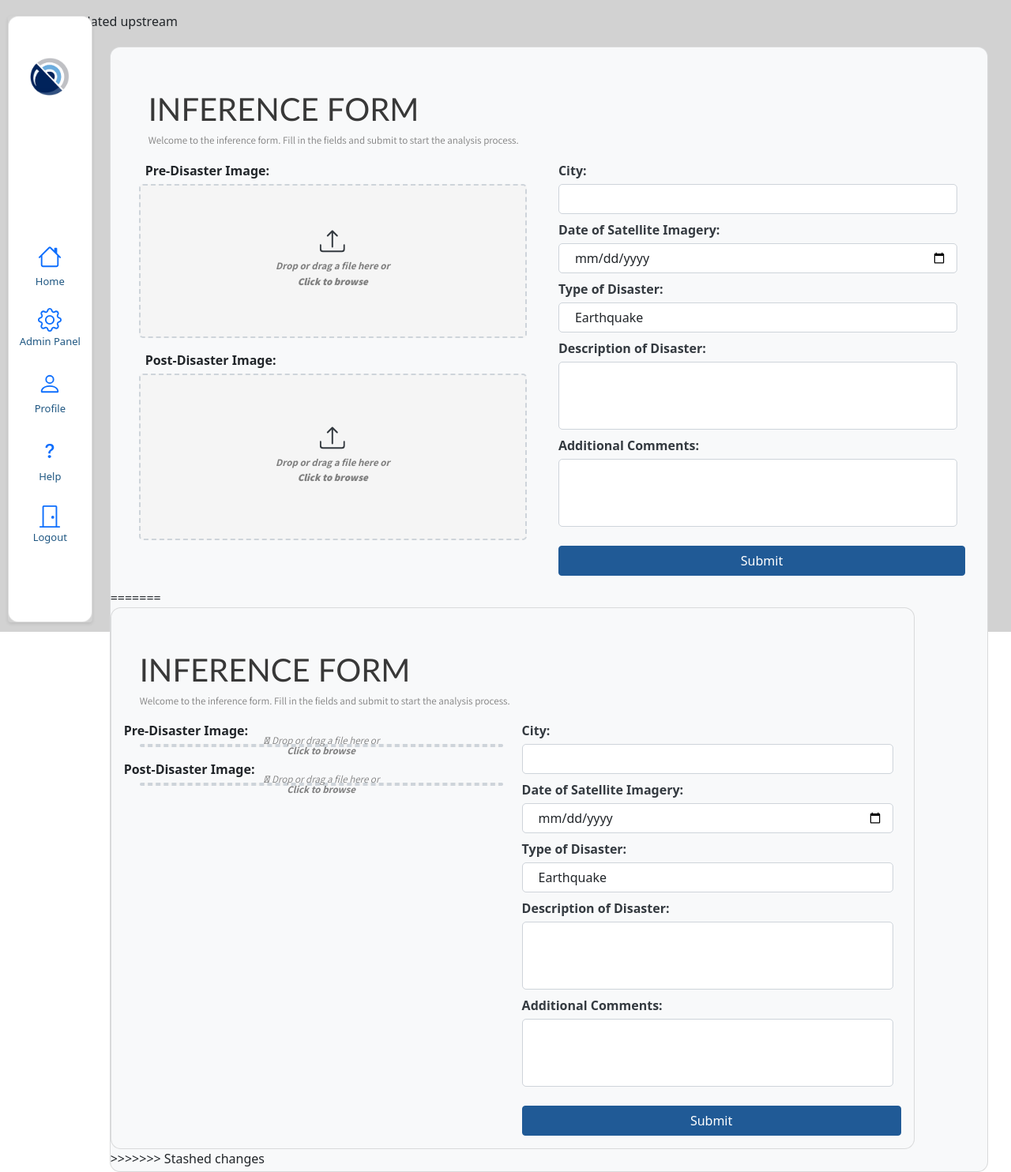
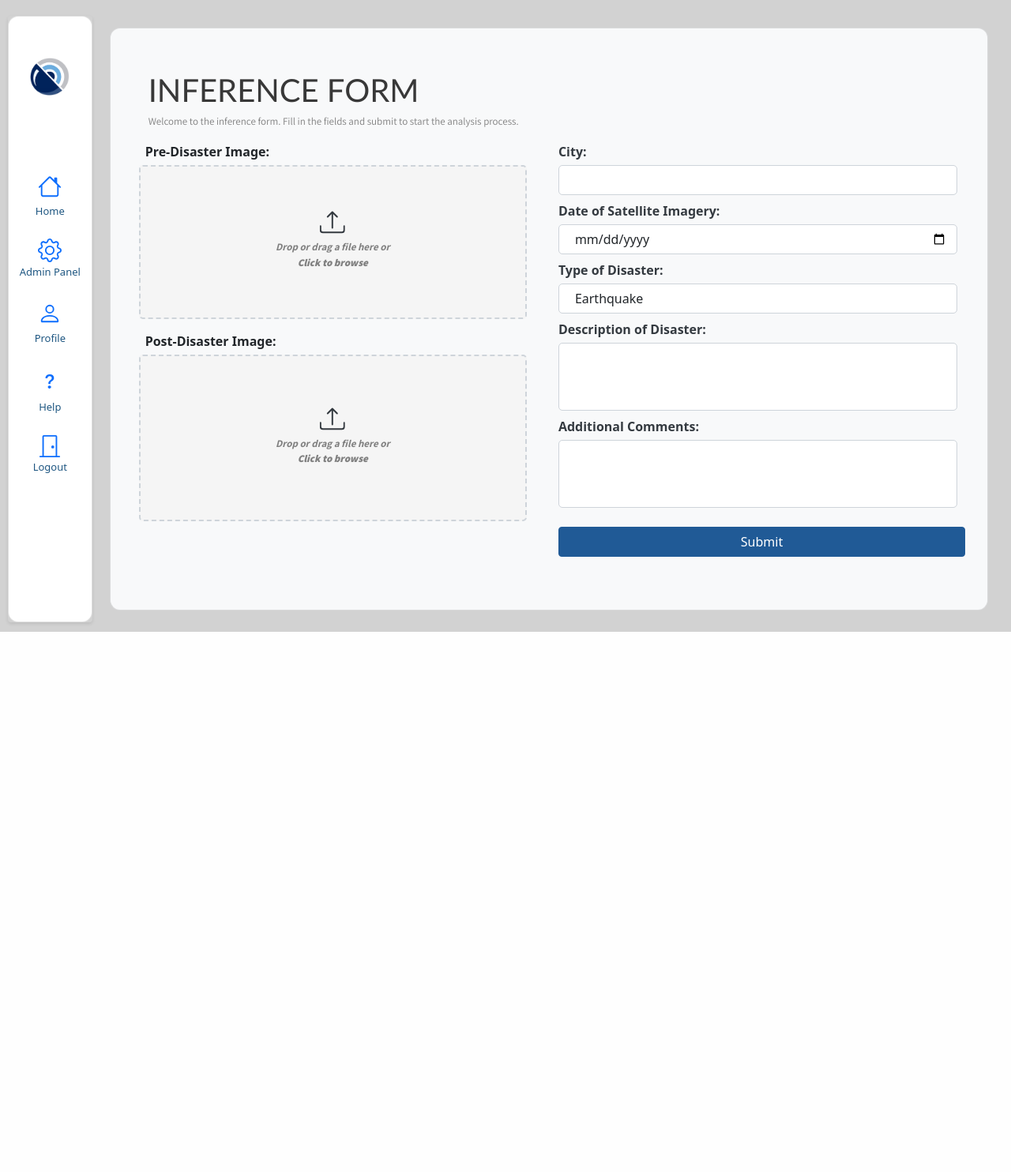
Before and after one commit to AyeshaNaime003/DisasterWatch, a Django app: page /inferenceform/ in a window 1280 px wide. Shown: the whole page at 79% size. After the commit the page ends 800 px from the top, so only its background shows below. Run offline with Django 4.2, Linux system fonts and the light colour scheme; a user stored in the database is signed in; some libraries are stand-ins or nearby versions.

Commit message:
gonna kms

```diff
--- a/app/templates/app/home.html
+++ b/app/templates/app/home.html
@@ -24,15 +24,9 @@
       </div>
 
       <!-- ABOUT US -->
-<<<<<<< Updated upstream
       <div class="row aboutus" style='height:25%'>
         <div class="py-4  px-4">
           <h1 class="display-4 fw-normal  fst-italic">DisasterWatch</h1>
-=======
-      <div class="aboutus">
-        <div class="mb-2 p-4">
-          <h1 class="display-4 fw-normal fst-italic">DisasterWatch</h1>
->>>>>>> Stashed changes
           <p class="lead my-3">An AI-Driven Web Service for Disaster Damage Assessment
           </p>
         </div>
--- a/app/templates/app/inferenceform.html
+++ b/app/templates/app/inferenceform.html
@@ -11,7 +11,6 @@
         <!-- NAVBAR -->
         {% include 'app/navbar2.html' %}
         <!-- MAIN CONTENT -->
-<<<<<<< Updated upstream
         <div class="col-md-11 my-3 " style='margin-left:9%'>
             <div id="loading" style='display:none'>
                 <div id="loading-content" class='card w-25 h-50 d-flex justify-content-center'>
@@ -112,72 +111,6 @@
                     </div>
                 </form>
             </div>
-=======
-        <div class="col-md-11">
-            <div class="card inferenceform ">
-                <div class='class-body'>
-                    <div class='row'>
-                        <div class='p-5 pb-0 pageTitle'>
-                            INFERENCE FORM
-                            <p class='titleFooter'>Welcome to the inference form. Fill in the fields and submit to start the analysis process.<p>
-                        </div>
-                    </div>
-
-                    <div class='px-3' >
-                        <form id="inference_form" method="POST" enctype="multipart/form-data" >
-                            {% csrf_token %}
-                            <div class="row">
-                                <!-- First Column: Image Input Fields -->
-                                <div class="col-md-6">
-                                    <p class='mt-0 '>Pre-Disaster Image:</p>
-                                    <div class="image-input mb-3" id="pre_image_drop_area">
-                                        <label for="pre_image">
-                                            <i class="fas fa-upload" style="font-weight:normal"> Drop or drag a file here or <br><b>Click to browse</b></br></i> </label>
-                                        <input type="file" class="form-control-file" id="pre_image" name="pre_image" accept=".tif" required>
-                                    </div>
-                                    <p>Post-Disaster Image:</p>
-                                    <div class="image-input" id="post_image_drop_area">
-                                        <label for="post_image">
-                                            <i class="fas fa-upload" style="font-weight:normal"> Drop or drag a file here or
-                                                <br><b>Click to browse</b></br></i></label>
-                                        <input type="file" class="form-control-file" id="post_image" name="post_image" accept=".tif" required>
-                                    </div>
-                                </div>
-                                <!-- Second Column: Other Input Fields -->
-                                <div class="col-md-6">
-                                    <div class="mb-2">
-                                        <label for="city">City:</label>
-                                        <input type="text" class="form-control" id="city" name="city" required>
-                                    </div>
-                                    <div class="mb-2">
-                                        <label for="date">Date of Satellite Imagery:</label>
-                                        <input type="date" class="form-control" id="date" name="date" required>
-                                    </div>
-                                    <div class="mb-2">
-                                        <label for="disaster_type">Type of Disaster:</label>
-                                        <select class="form-control" id="disaster_type" name="disaster_type" required>
-                                            <option value="earthquake">Earthquake</option>
-                                            <option value="flood">Flood</option>
-                                            <option value="fire">Fire</option>
-                                            <!-- Add more options as needed -->
-                                        </select>
-                                    </div>
-                                    <div class="mb-2">
-                                        <label for="disaster_description">Description of Disaster:</label>
-                                        <textarea class="form-control" id="disaster_description" name="disaster_description" rows="3"></textarea>
-                                    </div>
-                                    <div class="mb-2">
-                                        <label for="comments">Additional Comments:</label>
-                                        <textarea class="form-control" id="comments" name="comments" rows="3"></textarea>
-                                    </div>
-                                    <button type="submit" class="btn btn-primary bg-lovely-blue-deeper my-3">Submit</button>
-                                </div>
-                            </div>
-                        </form>
-                    </div>
-                </div>
-            </div>
->>>>>>> Stashed changes
         </div>
     </div>
 </div>
--- a/app/templates/app/navbar2.html
+++ b/app/templates/app/navbar2.html
@@ -3,9 +3,9 @@
 
 <div class="col-md-1 px-0 rounded fixed-div" >
   <div class="card w-100 h-100 mx-0 ">
-    <img class="logo d-none d-md-block mx-auto mt-1 py-lg-5 mb-lg-5" src="{% static '/assets/logo.png' %}" width="50px">
+    <img class="logo d-none d-md-block mx-auto mt-1 py-lg-5 mb-lg-4" src="{% static '/assets/logo.png' %}" width="50px">
 
-    <ul class="nav nav-pills flex-row flex-md-column my-auto justify-content-evenly text-center">
+    <ul class="nav nav-pills flex-row flex-md-column mt-3 mb-auto justify-content-evenly text-center">
       <li class="nav-item {% if request.path == '/' %} active {% endif %}">
         <a href="{% url 'home' %}" class="nav-link">
           <svg xmlns="http://www.w3.org/2000/svg" width="30" height="30" fill="currentColor" class="bi bi-house my-1" viewBox="0 0 16 16">
--- a/app/templates/app/profile.html
+++ b/app/templates/app/profile.html
@@ -21,17 +21,12 @@
                                     <p class='titleFooter'>Welcome to your profile page. You can check your profile details and activity here.<p>
                                 </div>
 
-<<<<<<< Updated upstream
                                 <div class="card-title ms-4 row "><h4 class='col'>Inference History</h4> <h6 class='col mt-2 mb-0 text-end text-primary titleFooter'> <svg xmlns="http://www.w3.org/2000/svg" width="16" height="16" fill="currentColor" class="bi bi-info-circle mb-1 me-2" viewBox="0 0 16 16">
                                     <path d="M8 15A7 7 0 1 1 8 1a7 7 0 0 1 0 14m0 1A8 8 0 1 0 8 0a8 8 0 0 0 0 16"/>
                                     <path d="m8.93 6.588-2.29.287-.082.38.45.083c.294.07.352.176.288.469l-.738 3.468c-.194.897.105 1.319.808 1.319.545 0 1.178-.252 1.465-.598l.088-.416c-.2.176-.492.246-.686.246-.275 0-.375-.193-.304-.533zM9 4.5a1 1 0 1 1-2 0 1 1 0 0 1 2 0"/>
                                 </svg>    Click on any row to redirect to dashboard.</h6></div>
 
                                 <div class='row card ms-3 h-50 mb-3  tableDiv ' >
-=======
-                                <div class="card-title mx-5 "><h4>Inference History</h4></div>
-                                <div class='card mb-3 tableDiv ' style="height: 470px; overflow-y: auto; margin-left:20px;">
->>>>>>> Stashed changes
 
                                     <div class="card-body mt-0 pt-0 pe-0 me-0" >
                                         {% if user_inferences %}
--- a/static/styles/dashboard.css
+++ b/static/styles/dashboard.css
@@ -38,3 +38,7 @@
 .card-title {
     font-size: large !important;
 }
+
+.form-check-label{
+    overflow-wrap: break-word !important;
+}
```
Also changed, not shown: app/templates/app/dashboard.html (+34 -34 lines), db.sqlite3.
